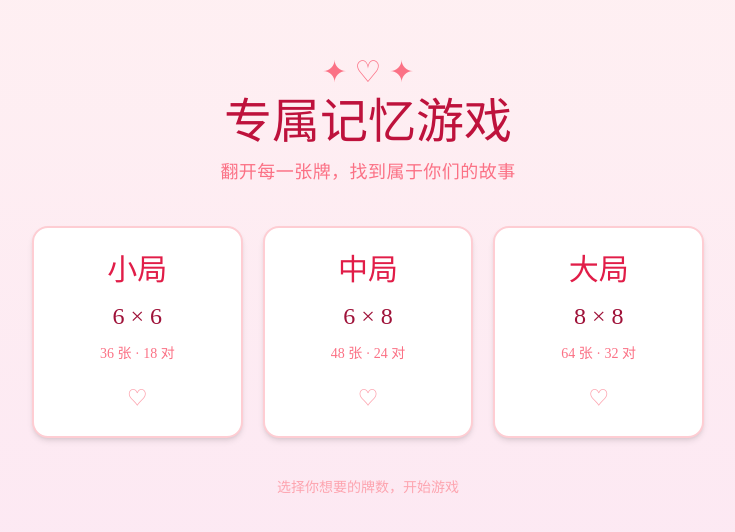
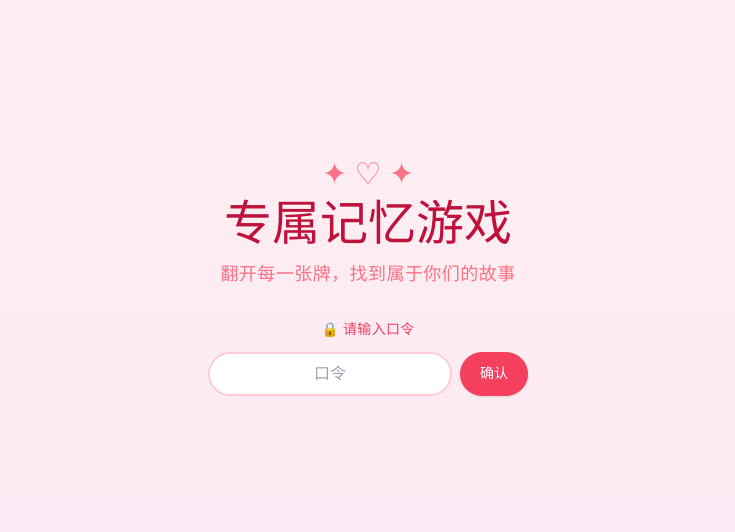
Before and after one commit to quovadis-7/mahjong-connect, a React (Vite) app: page / in a window 1280 px wide. Shown: the part 124-656 px from the top of the page, without its empty margins (272-1007 px from the left). Built offline with nearby package versions, Linux system fonts and the light colour scheme; a web font is replaced by a local one.

Commit message:
feat: add easy/standard mode, passcode gate, and image zoom

```diff
--- a/src/App.tsx
+++ b/src/App.tsx
@@ -11,8 +11,8 @@ export default function App() {
   if (state.phase === 'selecting') {
     return (
       <SelectScreen
-        onSelect={boardSize =>
-          dispatch({ type: 'START_GAME', payload: { boardSize } })
+        onSelect={(boardSize, mode) =>
+          dispatch({ type: 'START_GAME', payload: { boardSize, mode } })
         }
       />
     )
--- a/src/components/GameBoard.tsx
+++ b/src/components/GameBoard.tsx
@@ -1,9 +1,11 @@
+import { useEffect, useState } from 'react'
 import type { GameState } from '../game/gameTypes'
 import type { GameAction } from '../game/gameReducer'
 import type { CardConfig } from '../game/gameTypes'
 import { getCols } from '../game/boardUtils'
 import { Card } from './Card'
 import { MatchDialog } from './MatchDialog'
+import { ImageZoomDialog } from './ImageZoomDialog'
 
 interface GameBoardProps {
   state: GameState
@@ -12,8 +14,17 @@ interface GameBoardProps {
 }
 
 export function GameBoard({ state, dispatch, cards }: GameBoardProps) {
-  const { tiles, pendingMatch, boardSize } = state
+  const { tiles, pendingMatch, pendingMismatch, boardSize } = state
   const cols = getCols(boardSize!)
+
+  const [zoomedImage, setZoomedImage] = useState<string | null>(null)
+
+  // Standard mode: flip mismatched tiles back after 800ms
+  useEffect(() => {
+    if (!pendingMismatch) return
+    const timer = setTimeout(() => dispatch({ type: 'CLEAR_MISMATCH' }), 800)
+    return () => clearTimeout(timer)
+  }, [pendingMismatch, dispatch])
 
   const cardMap = new Map(cards.map(c => [c.id, c]))
   const matchedCount = tiles.filter(t => t.isMatched).length / 2
@@ -32,15 +43,9 @@ export function GameBoard({ state, dispatch, cards }: GameBoardProps) {
       <div className="text-center">
         <h2 className="font-mashan text-3xl text-rose-700 mb-1">专属记忆游戏</h2>
         <div className="flex items-center justify-center gap-2">
-          <span className="font-kuaile text-rose-500 text-sm">
-            已找到
-          </span>
-          <span className="font-kuaile text-rose-700 text-lg font-bold">
-            {matchedCount}
-          </span>
-          <span className="font-kuaile text-rose-500 text-sm">
-            / {totalPairs} 对
-          </span>
+          <span className="font-kuaile text-rose-500 text-sm">已找到</span>
+          <span className="font-kuaile text-rose-700 text-lg font-bold">{matchedCount}</span>
+          <span className="font-kuaile text-rose-500 text-sm">/ {totalPairs} 对</span>
         </div>
         {/* Progress bar */}
         <div className="mt-2 w-48 h-2 bg-rose-100 rounded-full overflow-hidden mx-auto">
@@ -60,9 +65,8 @@ export function GameBoard({ state, dispatch, cards }: GameBoardProps) {
               <Card
                 tile={tile}
                 cardConfig={config}
-                onClick={tileId =>
-                  dispatch({ type: 'FLIP_TILE', payload: { tileId } })
-                }
+                onClick={tileId => dispatch({ type: 'FLIP_TILE', payload: { tileId } })}
+                onZoom={setZoomedImage}
               />
             </div>
           )
@@ -76,6 +80,11 @@ export function GameBoard({ state, dispatch, cards }: GameBoardProps) {
           onConfirm={() => dispatch({ type: 'CONFIRM_MATCH' })}
         />
       )}
+
+      {/* Image zoom */}
+      {zoomedImage && (
+        <ImageZoomDialog imagePath={zoomedImage} onClose={() => setZoomedImage(null)} />
+      )}
     </div>
   )
 }
--- /dev/null
+++ b/src/components/ImageZoomDialog.tsx
@@ -0,0 +1,21 @@
+interface ImageZoomDialogProps {
+  imagePath: string
+  onClose: () => void
+}
+
+export function ImageZoomDialog({ imagePath, onClose }: ImageZoomDialogProps) {
+  return (
+    <div
+      className="fixed inset-0 z-50 flex items-center justify-center"
+      onClick={onClose}
+    >
+      <div className="absolute inset-0 bg-black/60 backdrop-blur-sm" />
+      <img
+        src={imagePath}
+        alt=""
+        className="relative z-10 max-w-[80vw] max-h-[80vh] object-contain rounded-2xl shadow-2xl"
+        onClick={e => e.stopPropagation()}
+      />
+    </div>
+  )
+}
--- a/src/components/SelectScreen.tsx
+++ b/src/components/SelectScreen.tsx
@@ -1,7 +1,9 @@
-import type { BoardSize } from '../game/gameTypes'
+import { useState } from 'react'
+import type { BoardSize, GameMode } from '../game/gameTypes'
+import { PASSCODE } from '../data/config'
 
 interface SelectScreenProps {
-  onSelect: (boardSize: BoardSize) => void
+  onSelect: (boardSize: BoardSize, mode: GameMode) => void
 }
 
 const OPTIONS: { size: BoardSize; label: string; sub: string; tiles: string }[] = [
@@ -11,8 +13,24 @@ const OPTIONS: { size: BoardSize; label: string; sub: string; tiles: string }[]
 ]
 
 export function SelectScreen({ onSelect }: SelectScreenProps) {
+  const [input, setInput] = useState('')
+  const [attempted, setAttempted] = useState(false)
+  const [mode, setMode] = useState<GameMode>('easy')
+
+  const unlocked = input === PASSCODE
+  const showError = attempted && !unlocked
+
+  const handleInputChange = (v: string) => {
+    setInput(v)
+    setAttempted(false)
+  }
+
+  const handleUnlock = () => {
+    setAttempted(true)
+  }
+
   return (
-    <div className="min-h-screen bg-gradient-to-b from-rose-50 to-pink-100 flex flex-col items-center justify-center px-6 py-12 gap-10">
+    <div className="min-h-screen bg-gradient-to-b from-rose-50 to-pink-100 flex flex-col items-center justify-center px-6 py-12 gap-8">
       {/* Title */}
       <div className="text-center">
         <div className="text-rose-400 text-3xl mb-2">✦ ♡ ✦</div>
@@ -20,12 +38,72 @@ export function SelectScreen({ onSelect }: SelectScreenProps) {
         <p className="font-kuaile text-rose-400 text-lg tracking-wide">翻开每一张牌，找到属于你们的故事</p>
       </div>
 
+      {/* Passcode gate */}
+      <div className="w-full max-w-xs flex flex-col items-center gap-3">
+        <label className="font-kuaile text-rose-500 text-sm tracking-wide">
+          {unlocked ? '🔓 已解锁' : '🔒 请输入口令'}
+        </label>
+        <div className="flex gap-2 w-full">
+          <input
+            type="password"
+            value={input}
+            onChange={e => handleInputChange(e.target.value)}
+            onKeyDown={e => e.key === 'Enter' && handleUnlock()}
+            placeholder="口令"
+            className={`flex-1 px-4 py-2 rounded-full border-2 font-kuaile text-center text-rose-800 outline-none transition-colors ${
+              unlocked
+                ? 'border-rose-400 bg-rose-50'
+                : showError
+                ? 'border-red-400 bg-red-50'
+                : 'border-rose-200 bg-white focus:border-rose-400'
+            }`}
+          />
+          {!unlocked && (
+            <button
+              onClick={handleUnlock}
+              className="px-5 py-2 rounded-full bg-rose-500 hover:bg-rose-600 text-white font-kuaile text-sm shadow transition-colors"
+            >
+              确认
+            </button>
+          )}
+        </div>
+        {showError && (
+          <p className="font-kuaile text-red-400 text-xs">口令不正确，再想想 ♡</p>
+        )}
+      </div>
+
+      {/* Mode + board size — only shown when unlocked */}
+      {unlocked && (
+        <>
+          {/* Mode toggle */}
+          <div className="flex flex-col items-center gap-2">
+            <span className="font-kuaile text-rose-500 text-sm">选择模式</span>
+            <div className="flex rounded-full border-2 border-rose-200 overflow-hidden shadow-sm">
+              {(['easy', 'standard'] as GameMode[]).map(m => (
+                <button
+                  key={m}
+                  onClick={() => setMode(m)}
+                  className={`px-6 py-2 font-kuaile text-sm transition-colors ${
+                    mode === m
+                      ? 'bg-rose-500 text-white'
+                      : 'bg-white text-rose-500 hover:bg-rose-50'
+                  }`}
+                >
+                  {m === 'easy' ? '简单' : '标准'}
+                </button>
+              ))}
+            </div>
+            <p className="font-kuaile text-rose-300 text-xs text-center">
+              {mode === 'easy' ? '翻开的牌保持显示' : '不匹配的牌会自动翻回'}
+            </p>
+          </div>
+
           {/* Board size options */}
           <div className="flex flex-col sm:flex-row gap-5 w-full max-w-2xl">
             {OPTIONS.map(({ size, label, sub, tiles }) => (
               <button
                 key={size}
-            onClick={() => onSelect(size)}
+                onClick={() => onSelect(size, mode)}
                 className="flex-1 group bg-white hover:bg-rose-50 border-2 border-rose-200 hover:border-rose-400 rounded-2xl p-6 flex flex-col items-center gap-3 shadow-md hover:shadow-xl transition-all duration-300 active:scale-95"
               >
                 <span className="font-mashan text-3xl text-rose-600 group-hover:text-rose-700 transition-colors">
@@ -39,6 +117,8 @@ export function SelectScreen({ onSelect }: SelectScreenProps) {
           </div>
 
           <p className="font-kuaile text-rose-300 text-sm text-center">选择你想要的牌数，开始游戏</p>
+        </>
+      )}
     </div>
   )
 }
--- /dev/null
+++ b/src/data/config.ts
@@ -0,0 +1,5 @@
+/**
+ * Passcode required to enter the game.
+ * Change this string to whatever you like.
+ */
+export const PASSCODE = '520'
--- a/src/game/gameReducer.ts
+++ b/src/game/gameReducer.ts
@@ -1,36 +1,41 @@
-import type { GameState, BoardSize } from './gameTypes'
+import type { GameState, BoardSize, GameMode } from './gameTypes'
 import { CARDS } from '../data/cards'
 import { initTiles } from './boardUtils'
 
 export type GameAction =
-  | { type: 'START_GAME'; payload: { boardSize: BoardSize } }
+  | { type: 'START_GAME'; payload: { boardSize: BoardSize; mode: GameMode } }
   | { type: 'FLIP_TILE'; payload: { tileId: number } }
   | { type: 'CONFIRM_MATCH' }
+  | { type: 'CLEAR_MISMATCH' }
   | { type: 'RESTART' }
 
 export const initialState: GameState = {
   phase: 'selecting',
   boardSize: null,
+  mode: 'easy',
   tiles: [],
   flipped: null,
   pendingMatch: null,
+  pendingMismatch: null,
 }
 
 export function gameReducer(state: GameState, action: GameAction): GameState {
   switch (action.type) {
     case 'START_GAME': {
-      const { boardSize } = action.payload
+      const { boardSize, mode } = action.payload
       return {
         phase: 'playing',
         boardSize,
+        mode,
         tiles: initTiles(CARDS, boardSize),
         flipped: null,
         pendingMatch: null,
+        pendingMismatch: null,
       }
     }
 
     case 'FLIP_TILE': {
-      if (state.pendingMatch !== null) return state
+      if (state.pendingMatch !== null || state.pendingMismatch !== null) return state
 
       const { tileId } = action.payload
       const tile = state.tiles[tileId]
@@ -58,7 +63,18 @@ export function gameReducer(state: GameState, action: GameAction): GameState {
         }
       }
 
-      // No match yet — tile stays face-up, update the "last flipped" pointer
+      // No match found
+      if (state.mode === 'standard' && state.flipped !== null) {
+        // Standard mode: flip both back after a delay
+        return {
+          ...state,
+          tiles: newTiles,
+          flipped: null,
+          pendingMismatch: { tileId1: state.flipped, tileId2: tileId },
+        }
+      }
+
+      // Easy mode (or first flip in standard mode): tile stays face-up
       return { ...state, tiles: newTiles, flipped: tileId }
     }
 
@@ -81,6 +97,18 @@ export function gameReducer(state: GameState, action: GameAction): GameState {
       }
     }
 
+    case 'CLEAR_MISMATCH': {
+      if (!state.pendingMismatch) return state
+
+      const { tileId1, tileId2 } = state.pendingMismatch
+      const newTiles = state.tiles.map(t =>
+        t.tileId === tileId1 || t.tileId === tileId2
+          ? { ...t, isFlipped: false }
+          : t
+      )
+      return { ...state, tiles: newTiles, pendingMismatch: null, flipped: null }
+    }
+
     case 'RESTART': {
       return { ...initialState }
     }
--- a/src/game/gameTypes.ts
+++ b/src/game/gameTypes.ts
@@ -1,4 +1,6 @@
 export type BoardSize = 'small' | 'medium' | 'large'
+
+export type GameMode = 'easy' | 'standard'
 
 export interface CardConfig {
   id: number
@@ -24,8 +26,11 @@ export type GamePhase = 'selecting' | 'playing' | 'finished'
 export interface GameState {
   phase: GamePhase
   boardSize: BoardSize | null
+  mode: GameMode
   /** tileId of the currently "waiting" tile (first flip, not yet matched) */
   flipped: number | null
   tiles: Tile[]
   pendingMatch: PendingMatch | null
+  /** standard mode: tileIds of a mismatched pair waiting to flip back */
+  pendingMismatch: { tileId1: number; tileId2: number } | null
 }
```
Also changed, not shown: src/components/Card.tsx (+12 -2 lines), 1 other file (tests, documents, lock files or other folders). Lines whose indentation alone changed are shown as unchanged.
